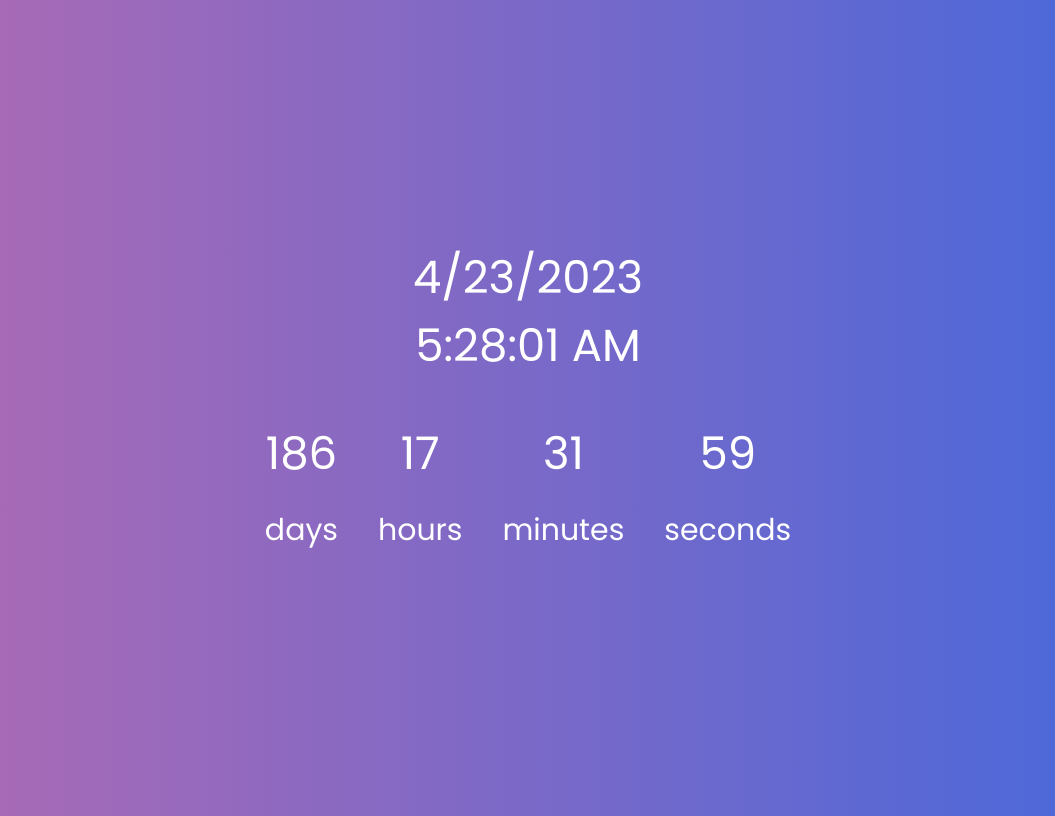
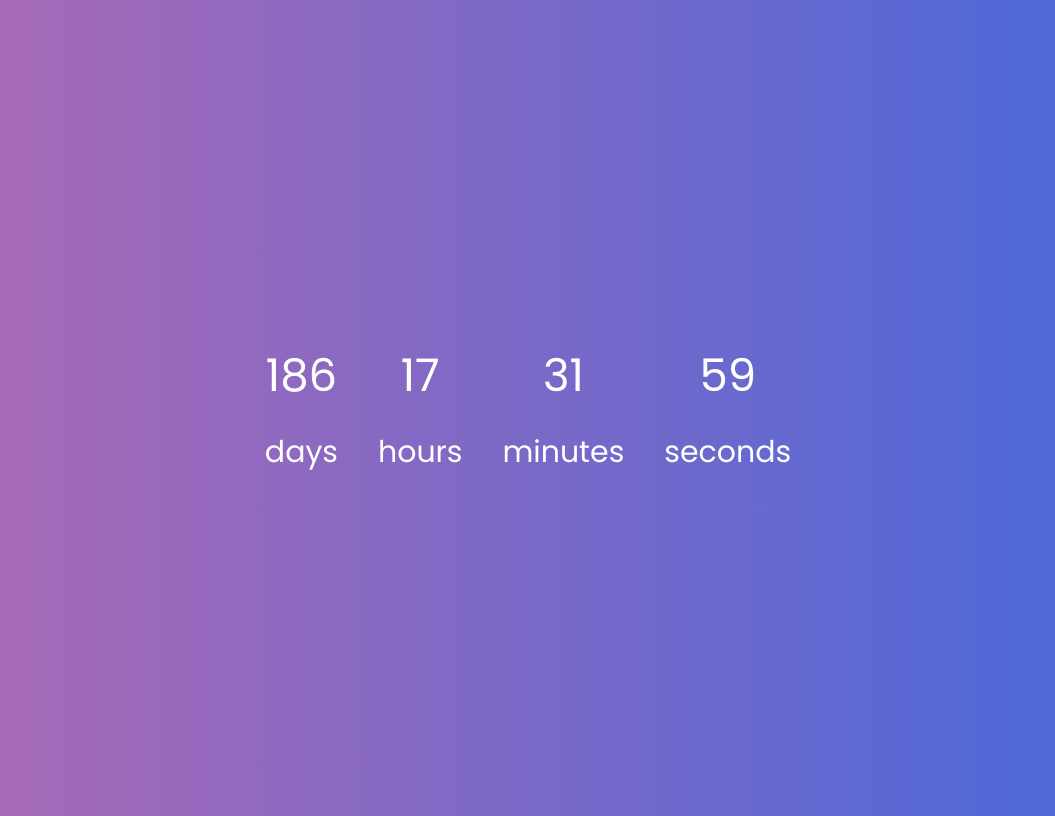
Before and after one commit to baneteasnow/countdown, a plain HTML site: page index.html in a window 1280 px wide. Shown: the whole page, without its empty margins (112-1167 px from the left). Drawn offline with Linux system fonts and the light colour scheme.

Commit message:
Update index.html

```diff
--- a/index.html
+++ b/index.html
@@ -31,9 +31,9 @@
 	</head>
 	<body>
 		<!-- digital clock -->
-		<div id="display-clock">
-			<div id="clock"></div>
-		</div>
+		<!--<div id="display-clock">-->
+			<!--<div id="clock"></div>-->
+		<!-- </div> -->
 
 		<!-- count down -->
 		<div id="count-down">
```
